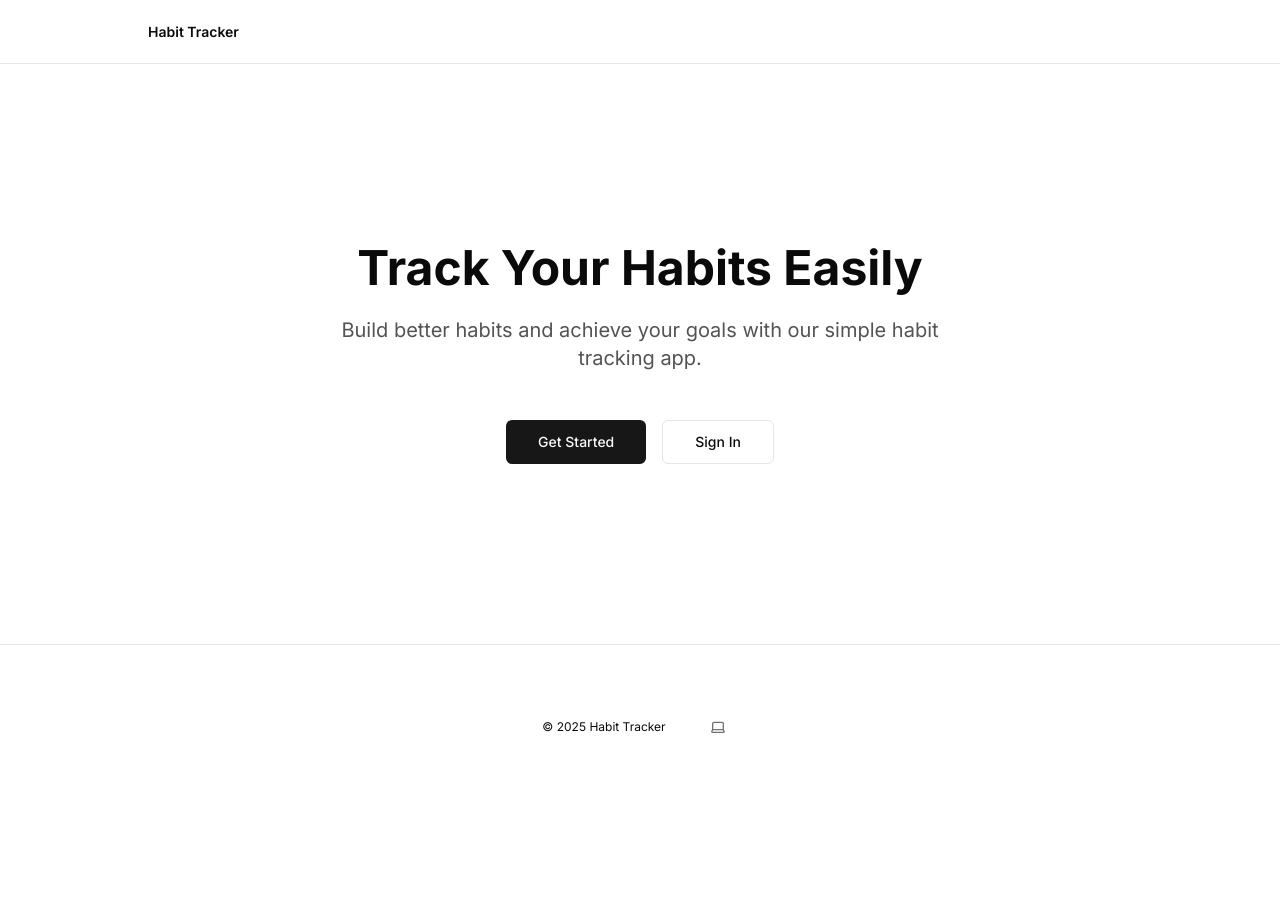
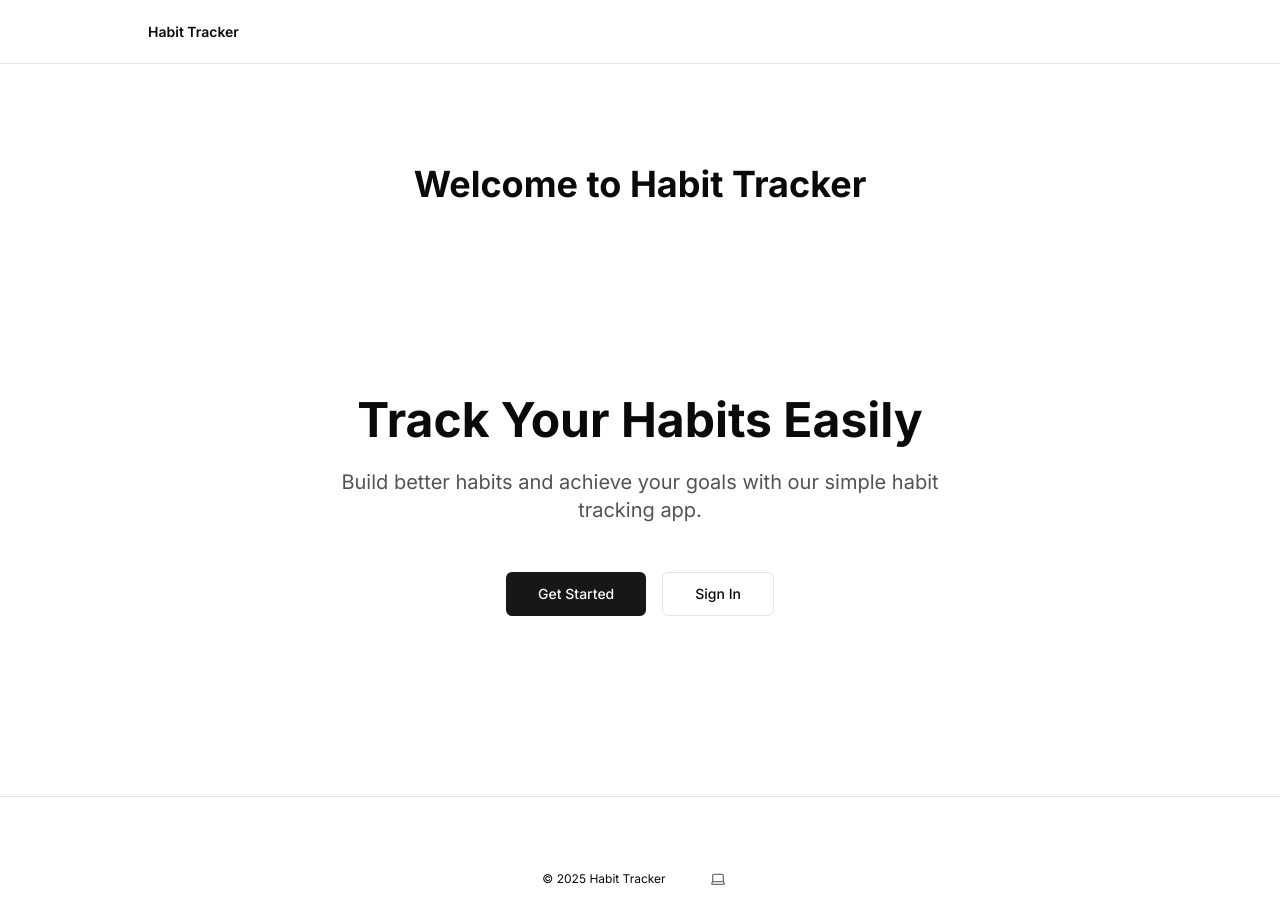
Before and after one commit to mironpuzanov/habit-tracker, a Next.js app in the folder my-app/: page / in a window 1280 px wide. Shown: the top 924 px of the page. Before the commit the page ends 809 px from the top, so only its background shows below. Built offline with nearby package versions, Linux system fonts and the light colour scheme.

Commit message:
Update landing page title

```diff
--- a/my-app/app/page.tsx
+++ b/my-app/app/page.tsx
@@ -18,6 +18,7 @@
 
         <div className="flex flex-col gap-20 max-w-5xl p-5 w-full">
           <div className="flex-1 w-full flex flex-col gap-20 items-center">
+            <h1 className="text-4xl font-bold mb-8">Welcome to Habit Tracker</h1>
             <LandingHero />
           </div>
         </div>
```
